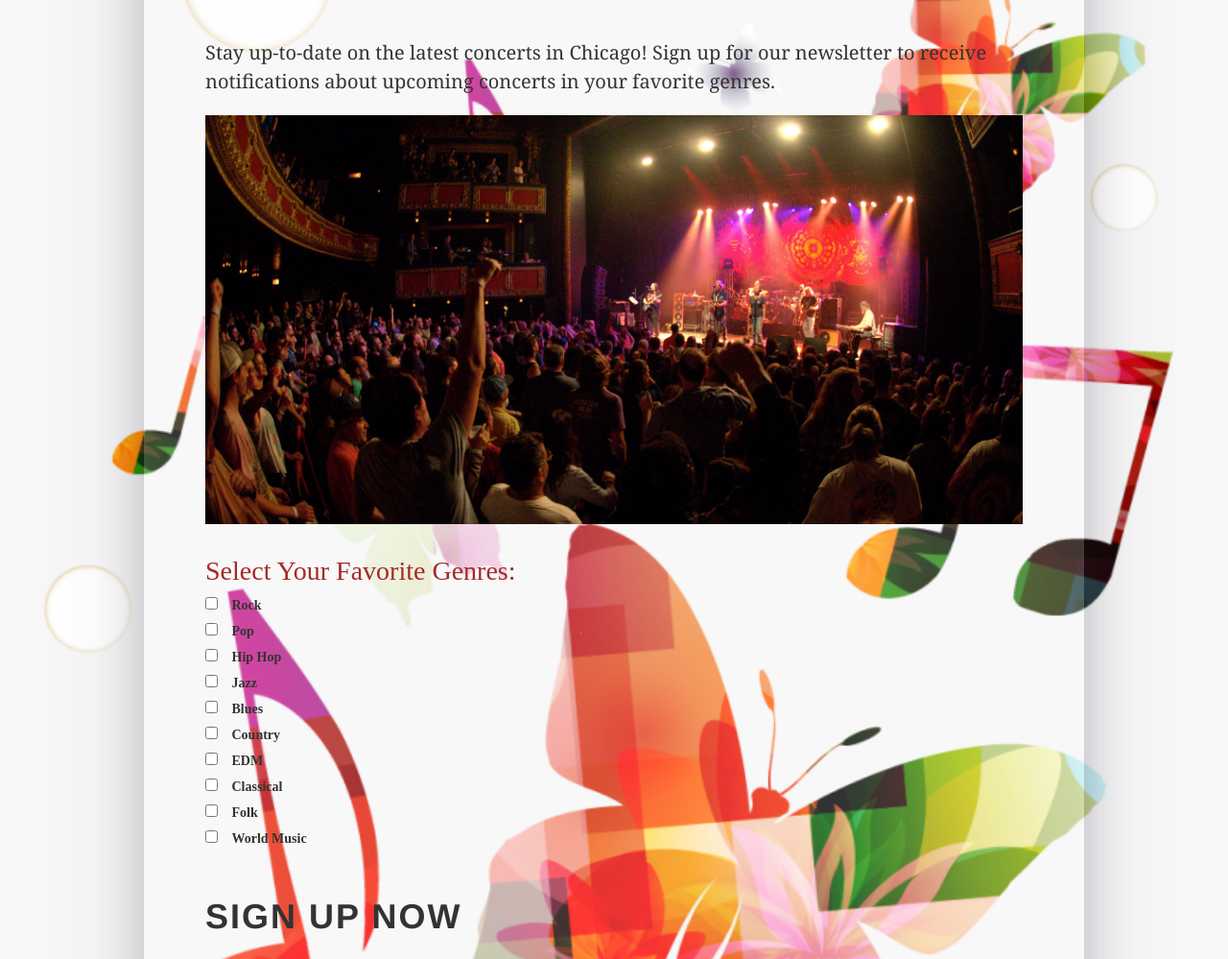
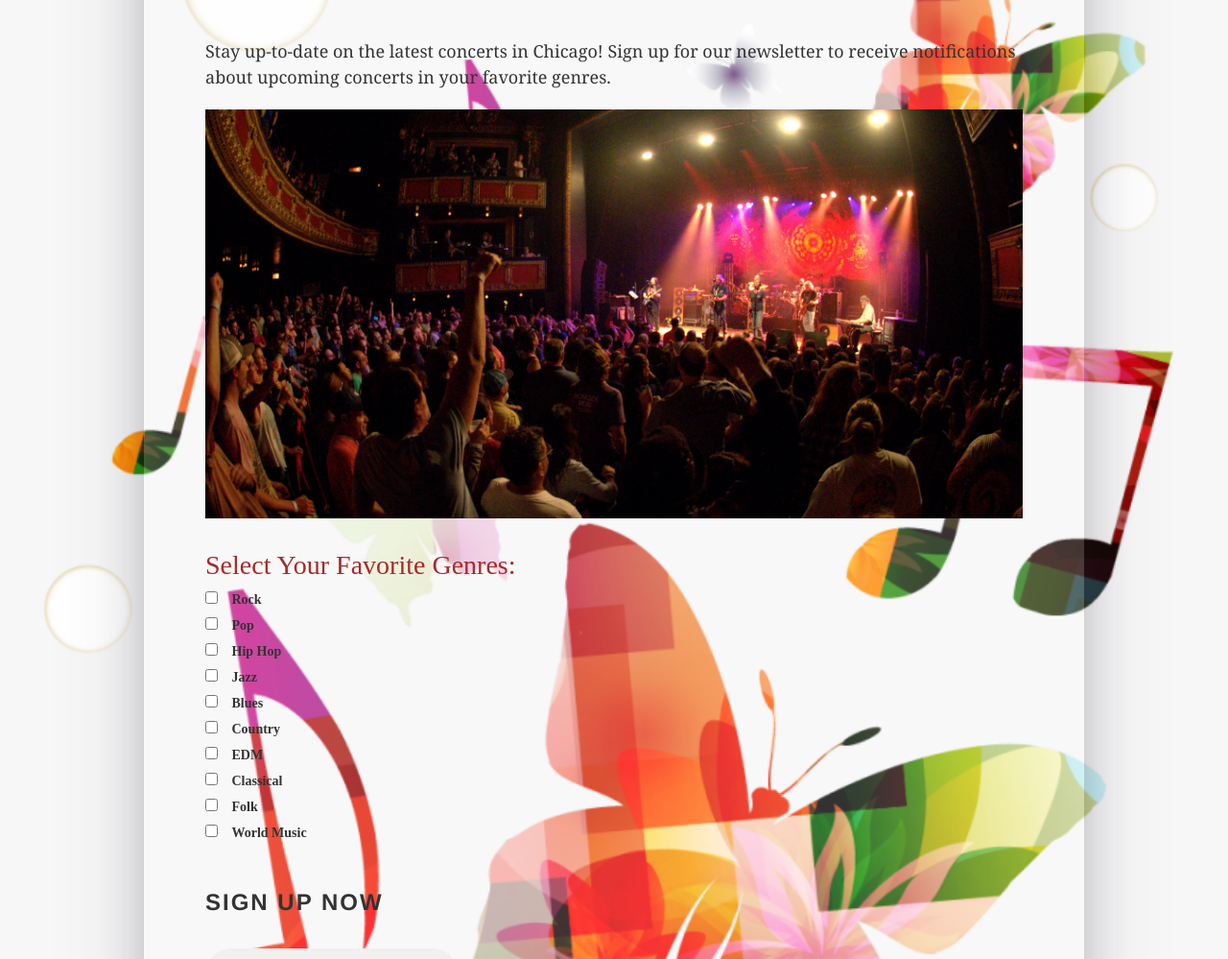
Before and after one commit to Gyuhwan-Choi/project-1, a plain HTML site: page index.html in a window 1280 px wide. Shown: the part 231-1230 px from the top of the page at 96% size. Drawn offline with Linux system fonts and the light colour scheme.

Commit message:
change h2 and p size for min-width 767 px

```diff
--- a/css/style.css
+++ b/css/style.css
@@ -188,11 +188,11 @@ img {
   }
 
   h2 {
-    font-size: 36px;
+    font-size: 24px;
   }
 
   p {
-    font-size: 20px;
+    font-size: 18px;
   }
 
   .cover {
```
